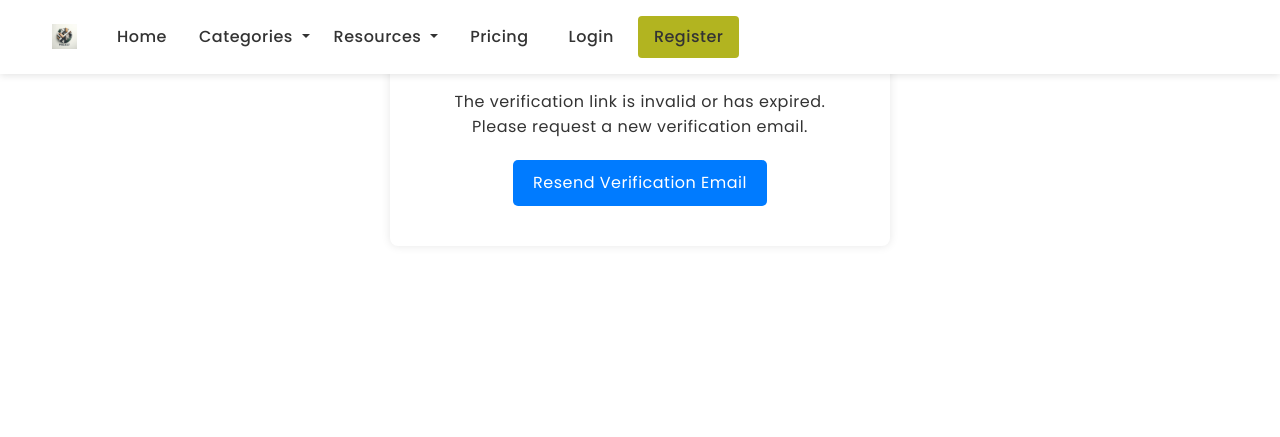
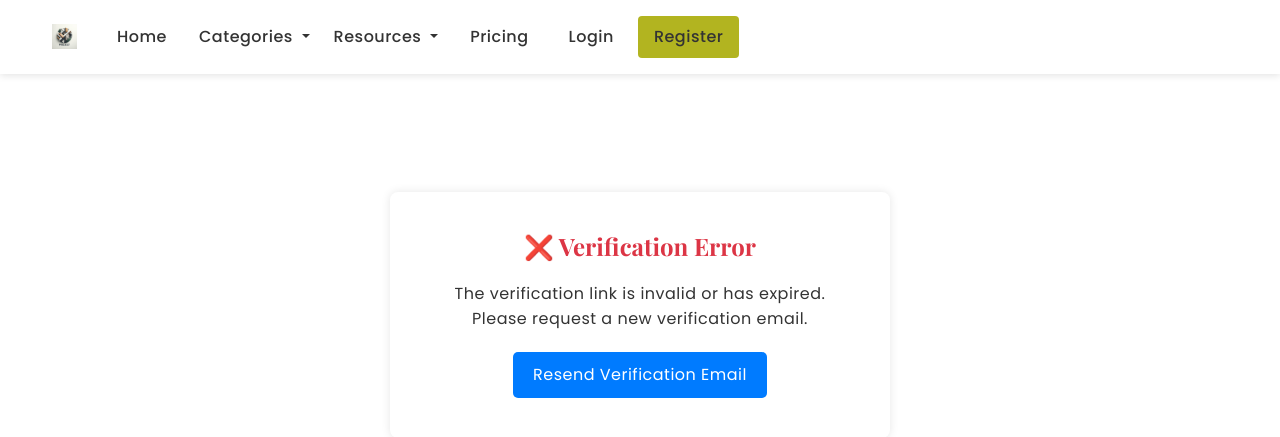
Before and after one commit to EddieEme/ProjectsandMaterials, a Django app: page /verification-error/ in a window 1280 px wide. Shown: the top 437 px of the page. Run offline with Django 4.2, Linux system fonts and the light colour scheme.

```diff
--- a/books/templates/books/loginbase.html
+++ b/books/templates/books/loginbase.html
@@ -73,7 +73,7 @@
             <a href="index.html">Subscription</a>
 
             <li class="nav-item dropdown">
-              <a class="nav-link dropdown-toggle" href="#" role="button" data-bs-toggle="dropdown" aria-expanded="false">{{user.first_name}}</a>
+            <a class="nav-link dropdown-toggle" href="#" role="button" data-bs-toggle="dropdown" aria-expanded="false">{{user.first_name}}</a>
               <ul class="dropdown-menu dropdown-menu-end">
                 <li>
                   <a class="dropdown-item" href="view-profile.html">View Profile</a>
--- a/users/templates/users/verification-error.html
+++ b/users/templates/users/verification-error.html
@@ -19,7 +19,7 @@
             box-shadow: 0 0 10px rgba(0, 0, 0, 0.1);
             max-width: 500px;
             width: 100%;
-            margin-top: 15%%;
+            margin-top: 15%;
         }
         h1 {
             color: #dc3545;
@@ -49,6 +49,6 @@
     <div class="container">
         <h1>❌ Verification Error</h1>
         <p>The verification link is invalid or has expired. Please request a new verification email.</p>
-        <a href="{% url 'books:resend-verification' %}" class="button">Resend Verification Email</a>
+        <a href="{% url 'books:verification-error' %}" class="button">Resend Verification Email</a>
     </div>
 {% endblock %}
```
